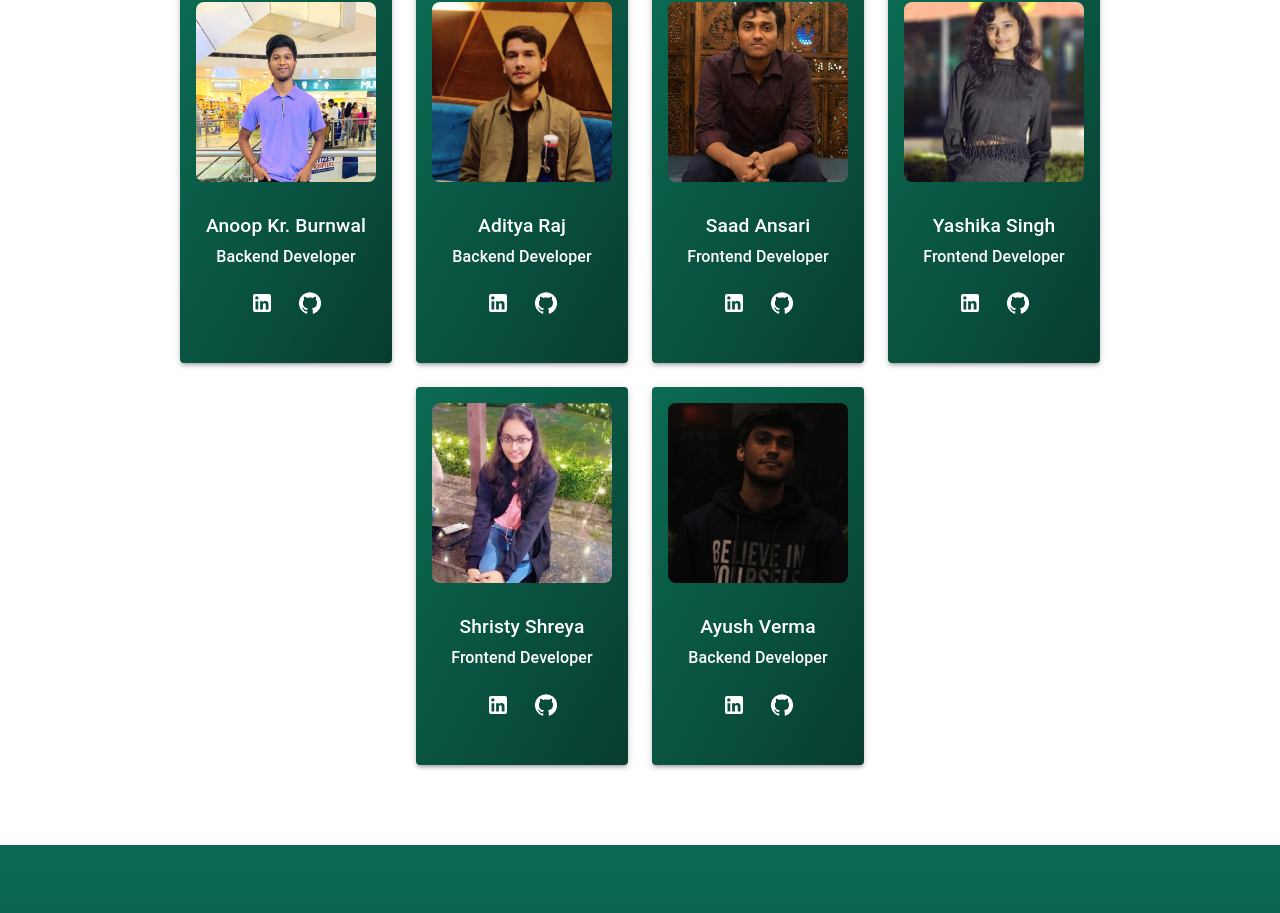
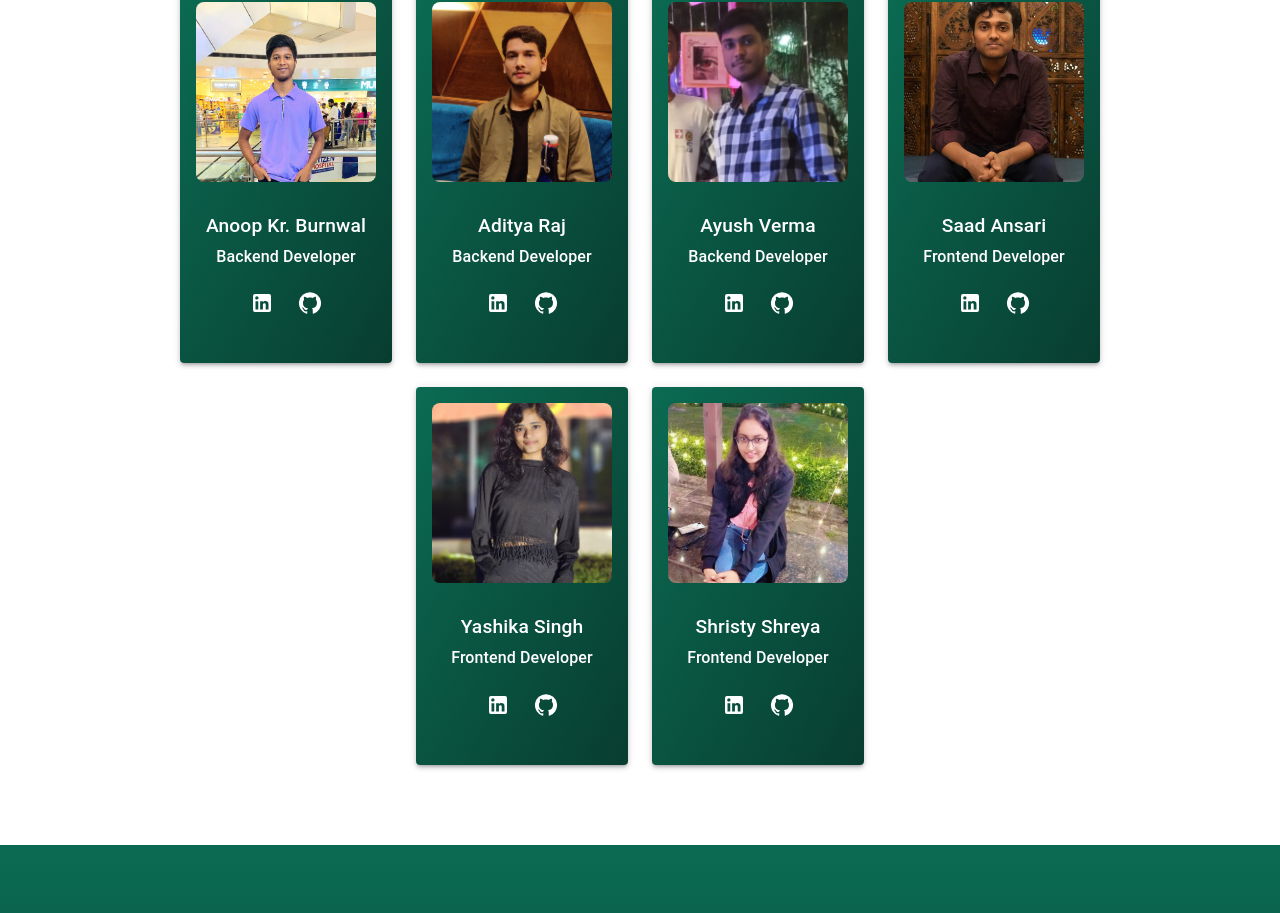
Before and after one commit to aditraj24/sscwebsite, a Next.js app in the folder webssc/: page /about in a window 1280 px wide. Shown: the part 4335-5248 px from the top of the page. Built offline with nearby package versions, Linux system fonts and the light colour scheme.

Commit message:
update about section

```diff
--- a/webssc/app/about/page.js
+++ b/webssc/app/about/page.js
@@ -178,6 +178,13 @@ const teams = [
         linkedin: "https://www.linkedin.com/in/aditraj24/",
       },
       {
+        name: 'Ayush Verma',
+        role: 'Backend Developer',
+        photo: '/aboutUsImages/Ayush.jpg',
+        github: "https://github.com/ayushv-nitj",
+        linkedin: "https://www.linkedin.com/in/ayush-verma-jsr25",
+      },
+      {
         name: 'Saad Ansari',
         role: 'Frontend Developer',
         photo: '/aboutUsImages/Saad.jpg',
@@ -198,13 +205,7 @@ const teams = [
         github: "https://github.com/Shristy46",
         linkedin: "https://www.linkedin.com/in/shristy-shreya-686562327/",
       },
-      {
-        name: 'Ayush Verma',
-        role: 'Backend Developer',
-        photo: '/aboutUsImages/Ayush.jpg',
-        github: "https://github.com/ayushv-nitj",
-        linkedin: "https://www.linkedin.com/in/ayush-verma-jsr25",
-      },
+
     ],
   },
 ];
```
Also changed, not shown: webssc/public/aboutUsImages/Ayush.jpg.
